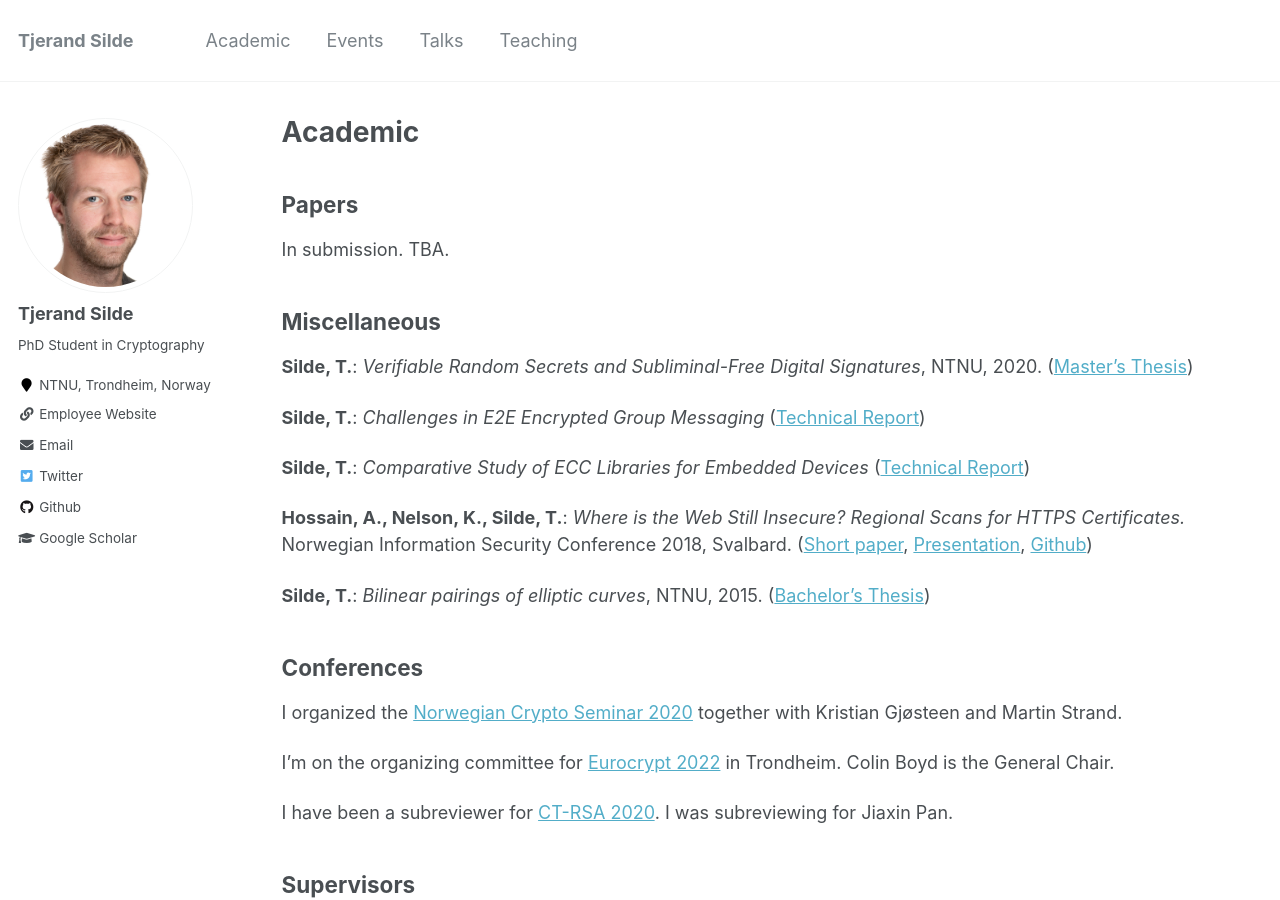
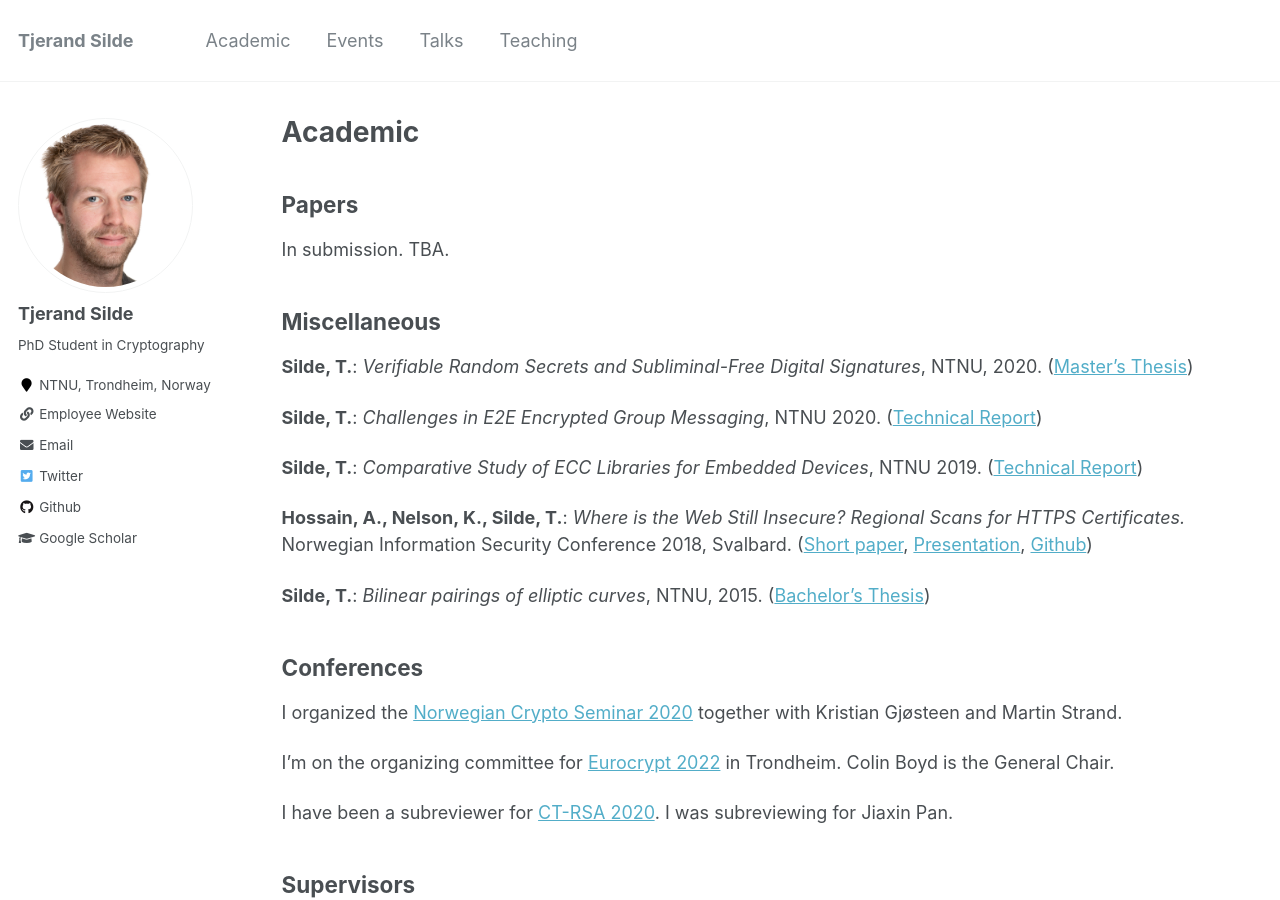
Before and after one commit to tjesi/tjesi.github.io, a Jekyll site: the page built from _pages/academic.md, in a window 1280 px wide and 900 px high. Built offline with Jekyll 4.4.1, drawn with Linux system fonts in a browser that asks for light colours.

Commit message:
Update academic.md

```diff
--- a/_pages/academic.md
+++ b/_pages/academic.md
@@ -13,9 +13,9 @@ In submission. TBA.
 
 **Silde, T.**: _Verifiable Random Secrets and Subliminal-Free Digital Signatures_, NTNU, 2020. ([Master's Thesis](https://tjerandsilde.no/files/Master_Thesis.pdf))
 
-**Silde, T.**: _Challenges in E2E Encrypted Group Messaging_ ([Technical Report](https://tjerandsilde.no/files/GroupMessagingReport.pdf))
+**Silde, T.**: _Challenges in E2E Encrypted Group Messaging_, NTNU 2020. ([Technical Report](https://tjerandsilde.no/files/GroupMessagingReport.pdf))
 
-**Silde, T.**: _Comparative Study of ECC Libraries for Embedded Devices_ ([Technical Report](https://tjerandsilde.no/files/Comparative-Study-of-ECC-Libraries-for-Embedded-Devices.pdf))
+**Silde, T.**: _Comparative Study of ECC Libraries for Embedded Devices_, NTNU 2019. ([Technical Report](https://tjerandsilde.no/files/Comparative-Study-of-ECC-Libraries-for-Embedded-Devices.pdf))
 
 **Hossain, A., Nelson, K.,  Silde, T.**: _Where is the Web Still Insecure? Regional Scans for HTTPS Certificates._
 Norwegian Information Security Conference 2018, Svalbard. ([Short paper](https://tjerandsilde.no/files/Where_is_the_web_still_insecure__Regional_scans_for_HTTPS_certificates.pdf), [Presentation](https://tjerandsilde.no/files/NISK_presentation.pdf), [Github](https://github.com/tjesi/security-scan))
```
